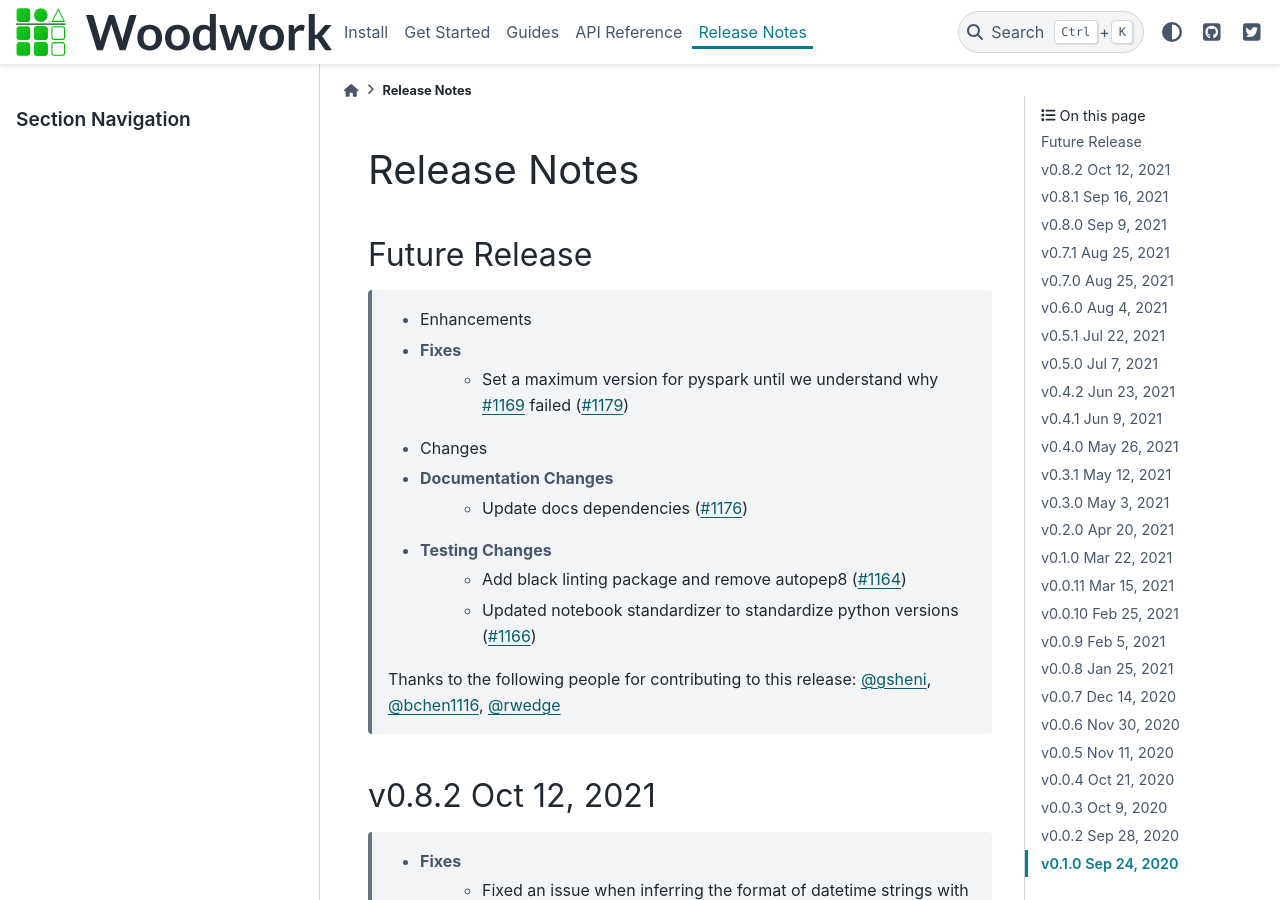
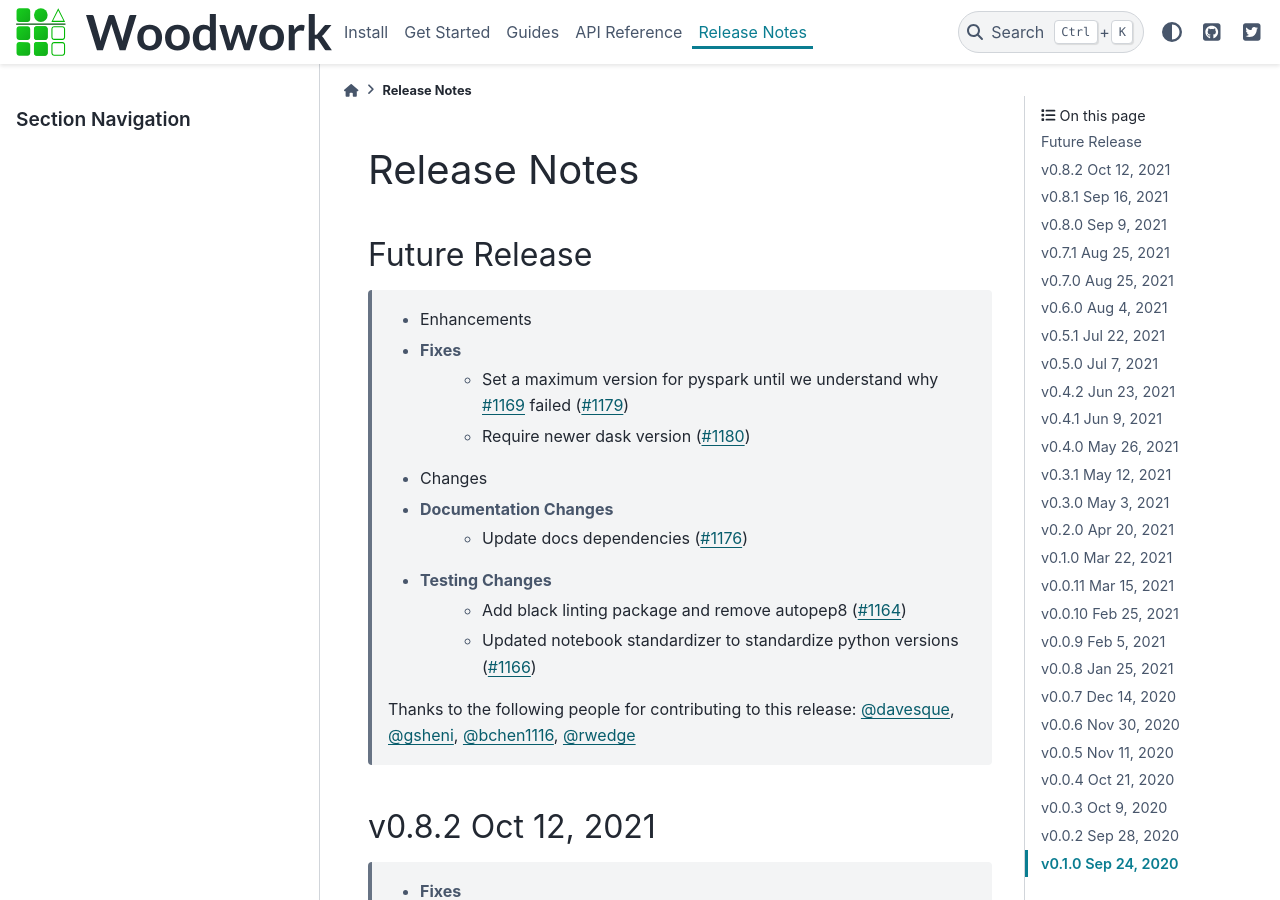
Before and after one commit to alteryx/woodwork, a Sphinx documentation site: the page built from docs/source/release_notes.rst, in a window 1280 px wide and 900 px high. Built offline with Sphinx 7.4.7 and the PyData theme 0.15.4, drawn with Linux system fonts in a browser that asks for light colours; comment, search, counter and statistics services are not loaded.

Commit message:
update release notes

```diff
--- a/docs/source/release_notes.rst
+++ b/docs/source/release_notes.rst
@@ -7,6 +7,7 @@ Future Release
     * Enhancements
     * Fixes
         * Set a maximum version for pyspark until we understand why :pr:`1169` failed (:pr:`1179`)
+        * Require newer dask version (:pr:`1180`)
     * Changes
     * Documentation Changes
         * Update docs dependencies (:pr:`1176`)
@@ -15,7 +16,7 @@ Future Release
         * Updated notebook standardizer to standardize python versions (:pr:`1166`)
 
     Thanks to the following people for contributing to this release:
-    :user:`gsheni`, :user:`bchen1116`, :user:`rwedge`
+    :user:`davesque`, :user:`gsheni`, :user:`bchen1116`, :user:`rwedge`
 
 v0.8.2 Oct 12, 2021
 ===================
```
